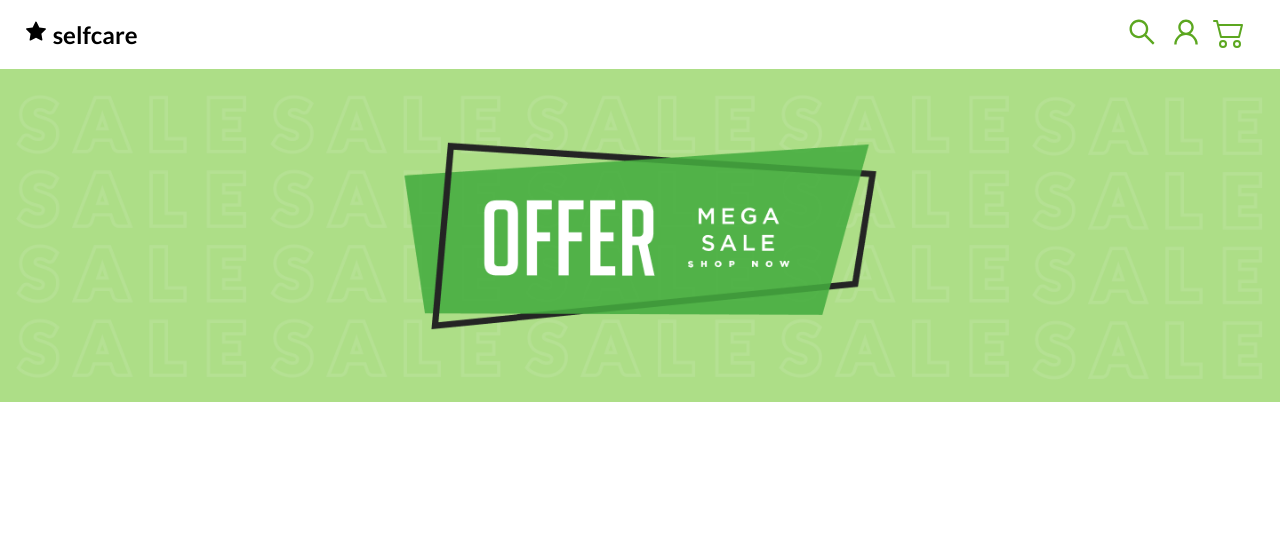
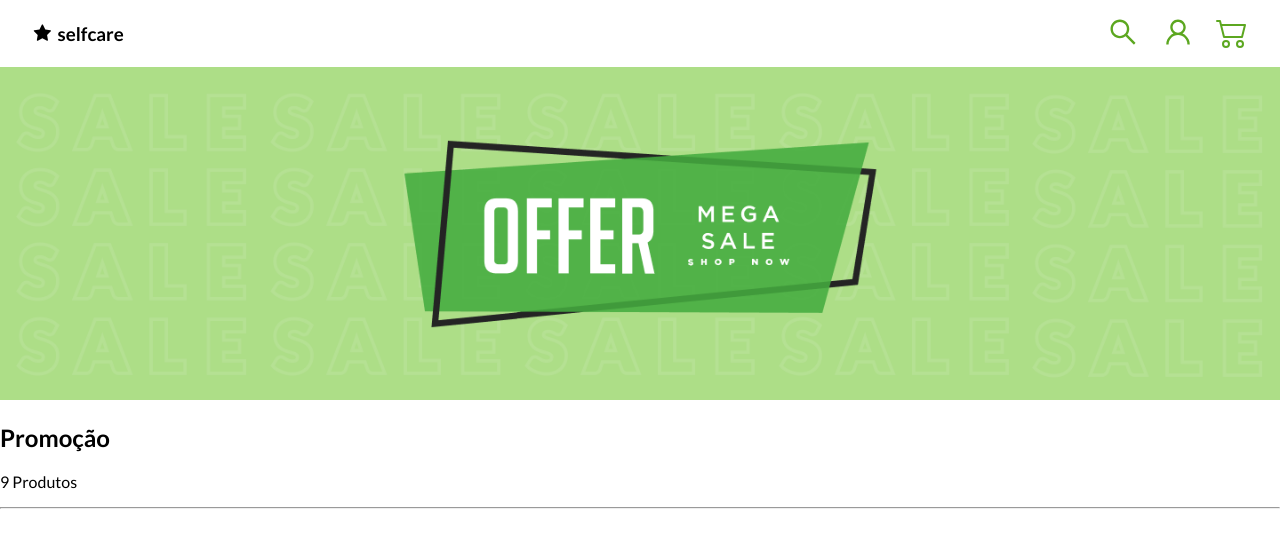
Before and after one commit to MarcellyGuimaraes/selfcare, a Next.js app: page / in a window 1280 px wide. Shown: the top 548 px of the page. Built offline with nearby package versions, Linux system fonts and the light colour scheme.

Commit message:
alteraçoes header

```diff
--- /dev/null
+++ b/pages/Header/Header.module.css
@@ -0,0 +1,33 @@
+.header {
+    padding: 0 2rem;
+    display: flex;
+    justify-content: space-between;
+}
+
+.menu {
+    padding: 1rem 0;
+}
+
+.logoImg {
+    margin-right: 0.3rem;
+}
+
+.icon {
+    margin-right: 1.4rem;
+  }
+
+
+  .icon:last-child {
+    margin-right: 0;
+  }
+
+
+.logo {
+    display: flex;
+    justify-content: center;
+    align-items: center;
+}
+
+.icon:last-child {
+    margin-right: 0;
+}
--- /dev/null
+++ b/pages/Header/index.js
@@ -0,0 +1,24 @@
+import { AiFillStar, AiOutlineSearch, AiOutlineUser } from 'react-icons/ai'
+import { BsCart2 } from 'react-icons/bs'
+import styles from './Header.module.css'
+
+const Header = () => {
+    return (
+        <div>
+            <header className={styles.header}>
+                <div className={styles.logo}>
+                    <AiFillStar size="1.3rem" className={styles.logoImg} />
+                    <h3>selfcare</h3>
+                </div>
+
+                <div className={styles.menu}>
+                    <AiOutlineSearch className={styles.icon} size="2rem" color="#5CA720" />
+                    <AiOutlineUser className={styles.icon} size="2rem" color="#5CA720" />
+                    <BsCart2 className={styles.icon} size="2rem" color="#5CA720" />
+                </div>
+            </header>
+        </div>
+    )
+}
+
+export default Header
--- a/pages/index.js
+++ b/pages/index.js
@@ -1,24 +1,15 @@
 import Image from 'next/image'
 import styles from '../styles/Home.module.css'
-import { AiFillStar, AiOutlineSearch, AiOutlineUser } from 'react-icons/ai'
-import { BsCart2 } from 'react-icons/bs'
+import Header from './Header'
 
 export default function Home() {
   return (
     <div className={styles.container}>
-      <header className={styles.header}>
-        <h2 className={styles.logo}>
-          <AiFillStar /> selfcare
-        </h2>
-
-        <div className={styles.menu}>
-          <AiOutlineSearch className={styles.icon} size="2rem" color="#5CA720" />
-          <AiOutlineUser className={styles.icon} size="2rem" color="#5CA720" />
-          <BsCart2 className={styles.icon} size="2rem" color="#5CA720" />
-        </div>
-      </header>
-
+      <Header />
       <img alt="banner" src="/assets/banner.png" className={styles.banner} />
+      <h2 className={styles.promocao}>Promoção</h2>
+      <p> 9 Produtos</p>
+      <hr />
     </div>
   )
 }
--- a/styles/Home.module.css
+++ b/styles/Home.module.css
@@ -1,5 +1,5 @@
 .header {
-  padding: 0 1.5rem;
+  padding: 0 2rem;
   display: flex;
   justify-content: space-between;
 }
@@ -9,10 +9,21 @@
 }
 
 .icon {
-  margin-right: 0.7rem;
+  margin-right: 1.4rem;
+}
+
+
+.icon:last-child {
+  margin-right: 0;
 }
 
 .banner {
   width: 100%;
   height: 36%;
 }
+
+@media screen and (min-width: 0px){
+  .banner {
+    height: 70%;
+  }
+}
```
